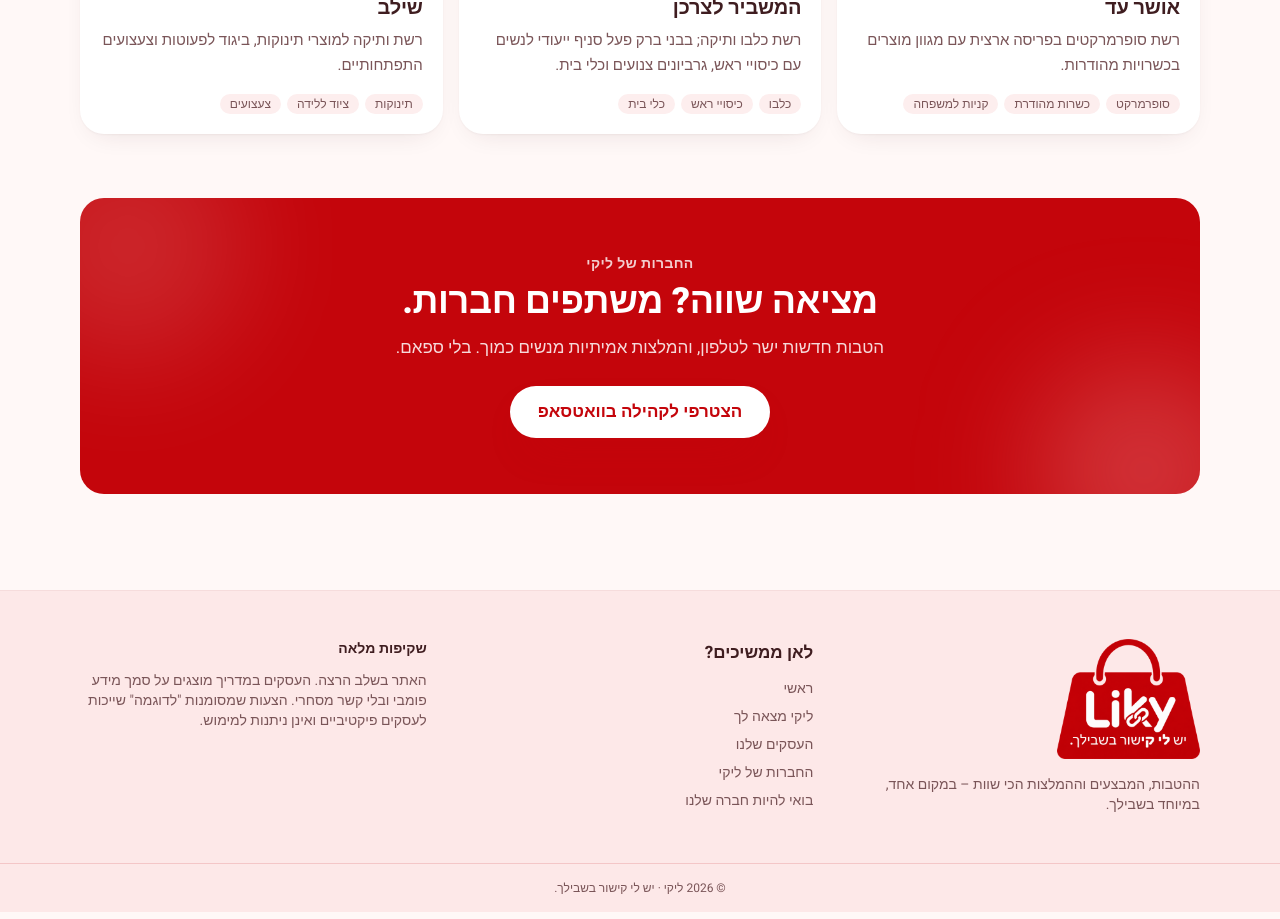
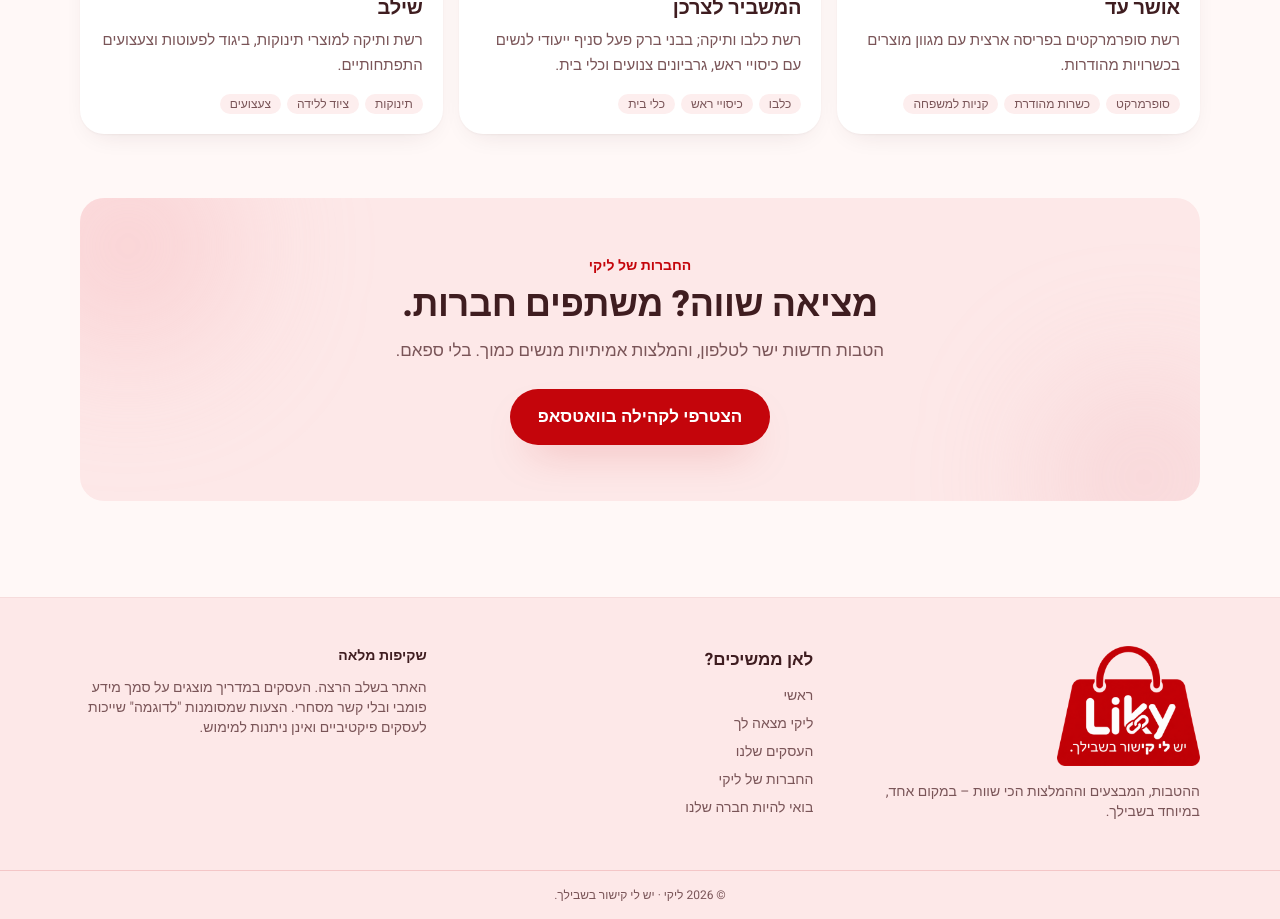
Before and after one commit to eecaspi/MILA, a Next.js app: page / in a window 1280 px wide. Shown: the part 1720-2639 px from the top of the page. Built offline with nearby package versions, Linux system fonts and the light colour scheme; no server answers; the database is empty.

Commit message:
Soften the community block and hero glow
Co-Authored-By: Claude Sonnet 5.5 <noreply@anthropic.com>
Claude-Session: https://claude.ai/code/session_01LCnm6UNF3j2Pyn3Bi3nfDL

```diff
--- a/src/app/(site)/page.tsx
+++ b/src/app/(site)/page.tsx
@@ -25,7 +25,7 @@ export default async function HomePage() {
       <section className="relative overflow-hidden">
         <div
           aria-hidden
-          className="pointer-events-none absolute inset-0 bg-[radial-gradient(55%_70%_at_50%_0%,#fde8e8_0%,transparent_70%),radial-gradient(40%_50%_at_90%_100%,#ffd6d6_0%,transparent_70%)]"
+          className="pointer-events-none absolute inset-0 bg-[radial-gradient(60%_80%_at_50%_0%,#fde8e8_0%,transparent_75%)]"
         />
         <div className="relative mx-auto flex max-w-2xl flex-col items-center px-4 pt-10 pb-12 text-center md:pt-14 md:pb-16">
           <h1 className="sr-only">
--- a/src/components/home/CommunityInvite.tsx
+++ b/src/components/home/CommunityInvite.tsx
@@ -8,22 +8,22 @@ export function CommunityInvite() {
     <section
       id="community"
       aria-labelledby="community-title"
-      className="relative overflow-hidden rounded-[var(--radius-card)] bg-accent px-6 py-10 text-center text-on-accent md:px-12 md:py-14"
+      className="relative overflow-hidden rounded-[var(--radius-card)] bg-accent-soft px-6 py-10 text-center md:px-12 md:py-14"
     >
       <div
         aria-hidden
-        className="pointer-events-none absolute -end-16 -top-16 size-56 rounded-full bg-white/15 blur-3xl"
+        className="pointer-events-none absolute -end-16 -top-16 size-56 rounded-full bg-glow/40 blur-3xl"
       />
       <div
         aria-hidden
-        className="pointer-events-none absolute -start-12 -bottom-20 size-52 rounded-full bg-glow/30 blur-3xl"
+        className="pointer-events-none absolute -start-12 -bottom-20 size-52 rounded-full bg-gold/30 blur-3xl"
       />
       <div className="relative mx-auto max-w-xl">
-        <p className="text-sm font-bold tracking-wide text-white/80">החברות של ליקי</p>
-        <h2 id="community-title" className="mt-2 text-3xl text-on-accent md:text-4xl">
+        <p className="eyebrow">החברות של ליקי</p>
+        <h2 id="community-title" className="mt-2 text-3xl text-ink md:text-4xl">
           מציאה שווה? משתפים חברות.
         </h2>
-        <p className="mt-3 text-white/85">
+        <p className="mt-3 text-ink-soft">
           הטבות חדשות ישר לטלפון, והמלצות אמיתיות מנשים כמוך. בלי ספאם.
         </p>
         <div className="mt-6">
@@ -32,14 +32,14 @@ export function CommunityInvite() {
               href={url}
               target="_blank"
               rel="noopener noreferrer"
-              className="inline-flex items-center rounded-full bg-white px-7 py-3 font-bold text-accent shadow-[var(--shadow-soft)] transition hover:bg-accent-soft"
+              className="btn-primary"
             >
               הצטרפי לקהילה בוואטסאפ
             </a>
           ) : (
             <span
               aria-disabled="true"
-              className="inline-flex cursor-not-allowed items-center rounded-full bg-white/20 px-6 py-3 font-bold text-white"
+              className="inline-flex cursor-not-allowed items-center rounded-full bg-surface px-6 py-3 font-bold text-ink-soft"
             >
               הקבוצות נפתחות בקרוב
             </span>
```
